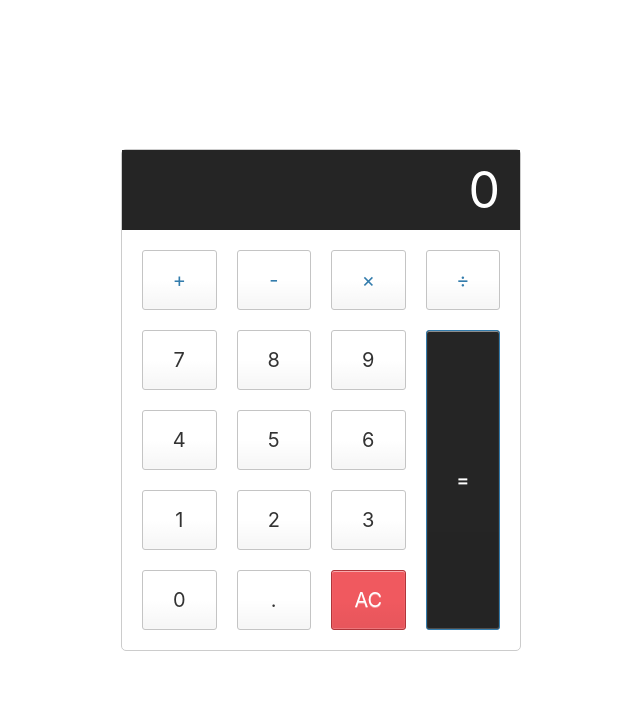
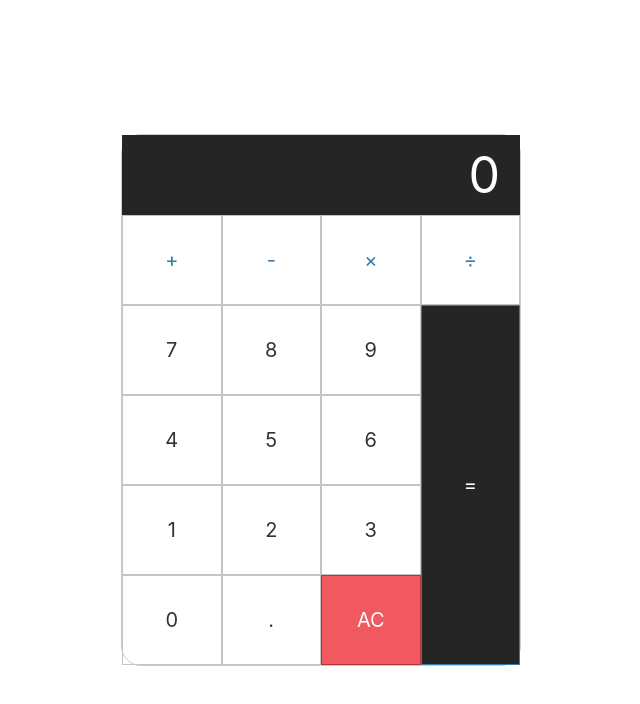
Before and after one commit to synerjay/TypeScript-Calculator, a React (Create React App) app: page / in a window 1280 px wide. Shown: the top 704 px of the page, without its empty margins (319-959 px from the left). Built offline with nearby package versions, Linux system fonts and the light colour scheme.

Commit message:
Fixed some styling

```diff
--- a/src/index.css
+++ b/src/index.css
@@ -31,7 +31,7 @@ html {
 
 .Calculator {
   border: 1px solid #ccc;
-  border-radius: 5px;
+  border-radius: 20px;
   position: absolute;
   top: 50%;
   left: 50%;
@@ -52,14 +52,15 @@ html {
 }
 
 button {
-  height: 60px;
+  height: 90px;
+  width: 100%;
   background-color: #000;
-  border-radius: 3px;
+  border-radius: 0px;
   border: 1px solid #c4c4c4;
   background-color: transparent;
   font-size: 2rem;
   color: #333;
-  background-image: linear-gradient(
+  /* background-image: linear-gradient(
     to bottom,
     transparent,
     transparent 50%,
@@ -69,7 +70,7 @@ button {
     inset 0 1px 0 0 rgba(255, 255, 255, 0.45),
     inset 0 -1px 0 0 rgba(255, 255, 255, 0.15),
     0 1px 0 0 rgba(255, 255, 255, 0.15);
-  text-shadow: 0 1px rgba(255, 255, 255, 0.4);
+  text-shadow: 0 1px rgba(255, 255, 255, 0.4); */
 }
 
 button:hover {
@@ -105,6 +106,6 @@ button:hover {
 .Keys {
   display: grid;
   grid-template-columns: repeat(4, 1fr);
-  grid-gap: 20px;
-  padding: 20px;
+  grid-gap: -1px;
+  padding: 0px;
 }
```
